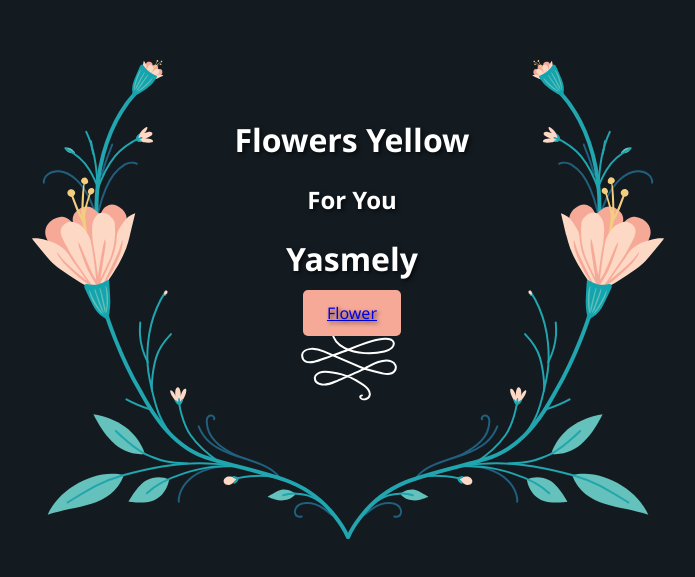
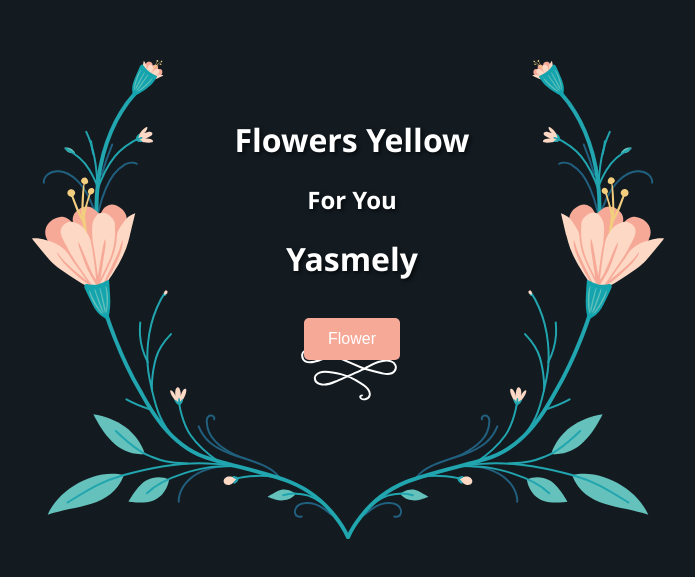
Before and after one commit to Jaso589/flowers-for-u, a plain HTML site: page index.html in a window 1280 px wide. Shown: the part 143-720 px from the top of the page, without its empty margins (292-987 px from the left). Drawn offline with nearby package versions, Linux system fonts and the light colour scheme; animation ran at ten frames a second.

Commit message:
cambio de enlace 3

```diff
--- a/index.html
+++ b/index.html
@@ -12,9 +12,8 @@
         <h1>Flowers Yellow</h1>
         <h2>For You</h2>
         <h1>Yasmely</h1>
-        <a class="button-to-flower" href="https://jaso589.github.io/flowers-for-u/flower" target="_blank" rel="noopener noreferrer">
-        Flower
-    </a>
+        <button class="button-to-flower"><a href="https://jaso589.github.io/flowers-for-u/flower" target="_blank" rel="noopener noreferrer">Flower</a></button>
+
     </div>
 
     <svg id="flower-frame" version="1.1"
```
